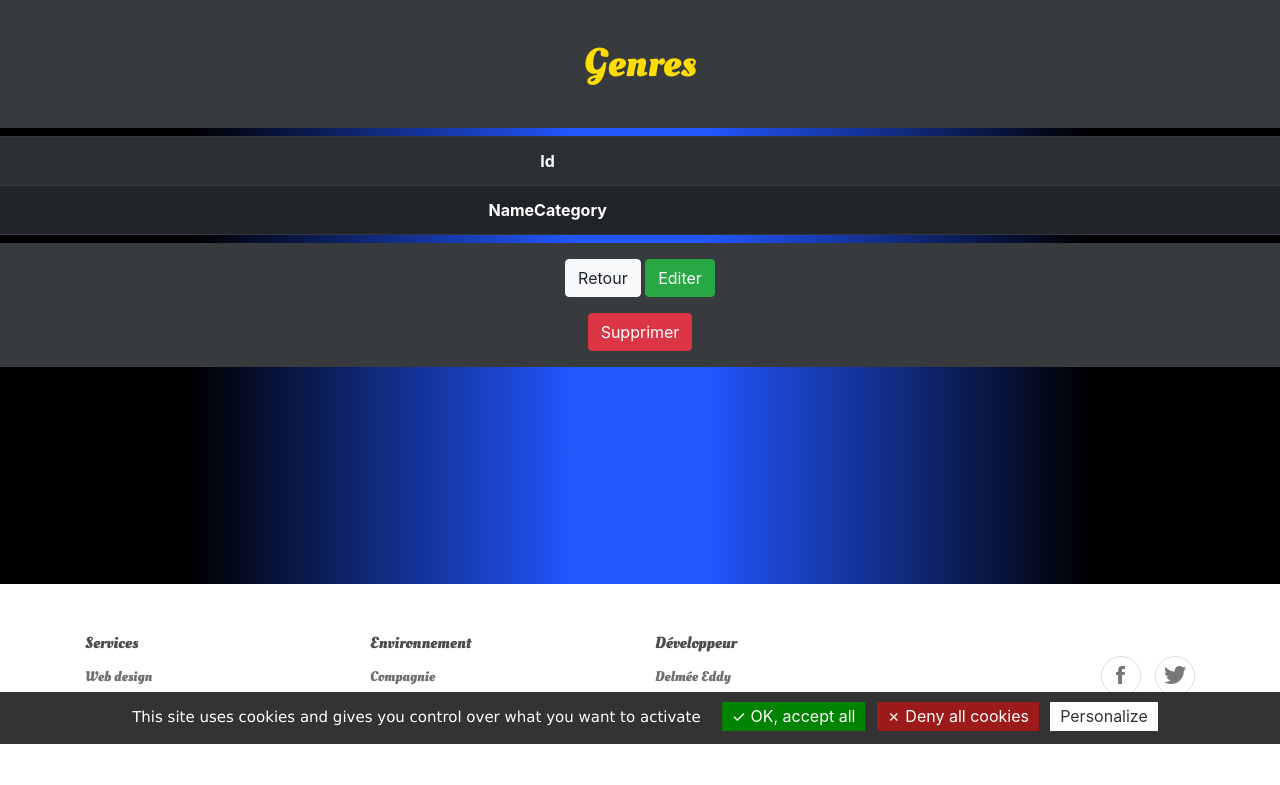
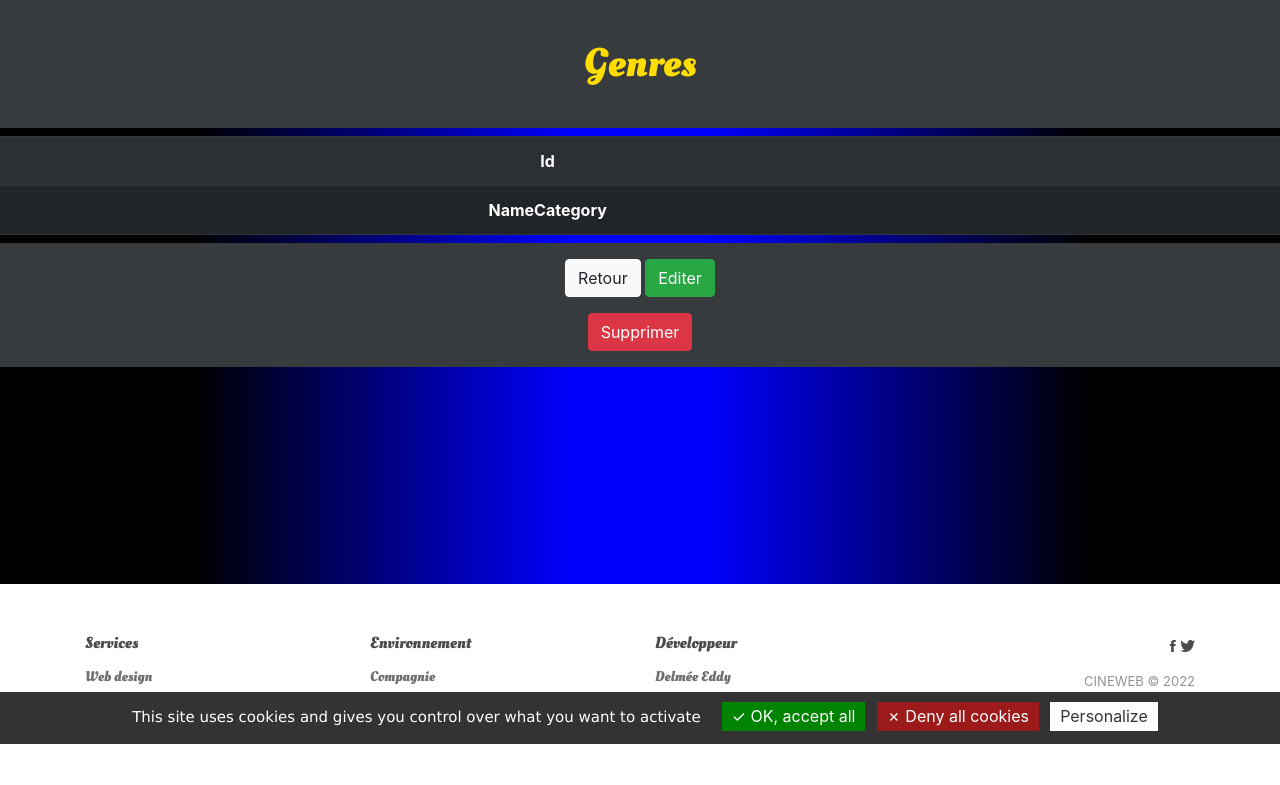
Before and after one commit to Eddy-Delmee/CineWEB, a Symfony app: template templates/categories/show.html.twig in a window 1280 px wide. Shown: the part 56-841 px from the top of the page. Run offline with Twig, Linux system fonts and the light colour scheme; the template is opened without the code that fills it, so the values that code supplies are empty; some libraries are stand-ins or nearby versions.

Commit message:
changement mineur
20/062023

```diff
--- a/public/css/_variable.scss
+++ b/public/css/_variable.scss
@@ -4,7 +4,7 @@
 }
 
 .blue {
-  color: rgb(34, 86, 255);
+  color: rgb(0, 0, 255);
 }
 
 .newIndexColorWhite, .white {
@@ -85,7 +85,7 @@ a:hover {
   min-height: 73vh;
   margin: 0;
     background: rgb(0, 0, 0);
-    background: linear-gradient(90deg, rgba(0, 0, 0, 1) 0%, rgba(0, 0, 0, 1) 15%, rgb(34, 86, 255) 45%, rgb(34, 86, 255) 55%, rgba(0, 0, 0, 1) 85%, rgba(0, 0, 0, 1) 100%);
+    background: linear-gradient(90deg, rgba(0, 0, 0, 1) 0%, rgba(0, 0, 0, 1) 15%, rgb(0, 0, 255) 45%, rgb(0, 0, 255) 55%, rgba(0, 0, 0, 1) 85%, rgba(0, 0, 0, 1) 100%);
 }
 // </Main>
 
--- a/public/css/style.css
+++ b/public/css/style.css
@@ -3,7 +3,7 @@
 }
 
 .blue {
-  color: rgb(34, 86, 255);
+  color: rgb(0, 0, 255);
 }
 
 .newIndexColorWhite, .white {
@@ -76,7 +76,7 @@ a:hover {
   min-height: 73vh;
   margin: 0;
   background: rgb(0, 0, 0);
-  background: linear-gradient(90deg, rgb(0, 0, 0) 0%, rgb(0, 0, 0) 15%, rgb(34, 86, 255) 45%, rgb(34, 86, 255) 55%, rgb(0, 0, 0) 85%, rgb(0, 0, 0) 100%);
+  background: linear-gradient(90deg, rgb(0, 0, 0) 0%, rgb(0, 0, 0) 15%, rgb(0, 0, 255) 45%, rgb(0, 0, 255) 55%, rgb(0, 0, 0) 85%, rgb(0, 0, 0) 100%);
 }
 
 .footer-clean {
@@ -302,11 +302,11 @@ th {
 
 .resetWhite {
   color: rgb(255, 255, 255);
-  font-size: 3em;
+  font-size: 2em;
   padding: 0.7em;
 }
 
-@media (max-width: 1070px) {
+@media (max-width: 1470px) {
   .resetWhiteRight {
     height: 0px;
     width: 0px;
--- a/templates/base.html.twig
+++ b/templates/base.html.twig
@@ -266,12 +266,8 @@
 								</ul>
 							</div>
 							<div class="col-lg-3 item social">
-								<a href="#">
 									<i class="icon ion-social-facebook"></i>
-								</a>
-								<a href="#">
 									<i class="icon ion-social-twitter"></i>
-								</a>
 								<p class="copyright">CINEWEB © 2022</p>
 							</div>
 						</div>
--- a/templates/main/index.html.twig
+++ b/templates/main/index.html.twig
@@ -9,7 +9,7 @@
 
 		{# <main.mainIdex.scss> #}
 		{# <Title> #}
-			<h1 class="text-center mt-2 yellow"> Films du moment
+			<h1 class="text-center mt-2 yellow" id="retour"> Films du moment
 		</h1>
 		{# </Title> #}
 
@@ -133,8 +133,8 @@
 		{# <Arrow-up> #}
 		<div class="resetWhiteRight">
 
-			<a href="#" alt="Retour haut de page">
-				<i class="fa-solid fa-arrow-up resetWhite"></i>
+			<a href="#retour" alt="Retour haut de page">
+				<i class="fa-solid fa-arrow-up resetWhite">Retour</i>
 			</a>
 
 		</div>
```
Also changed, not shown: 1 other file.
